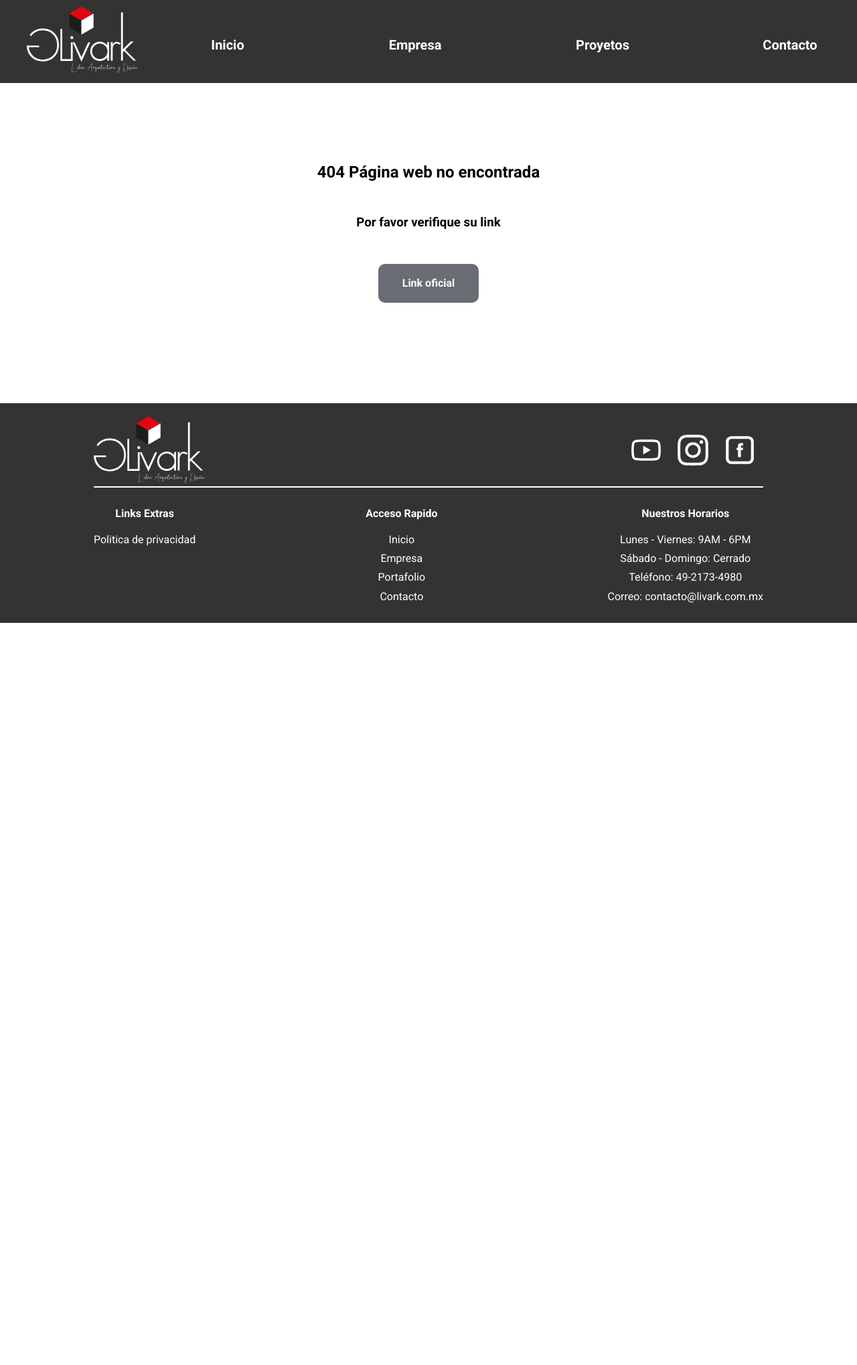
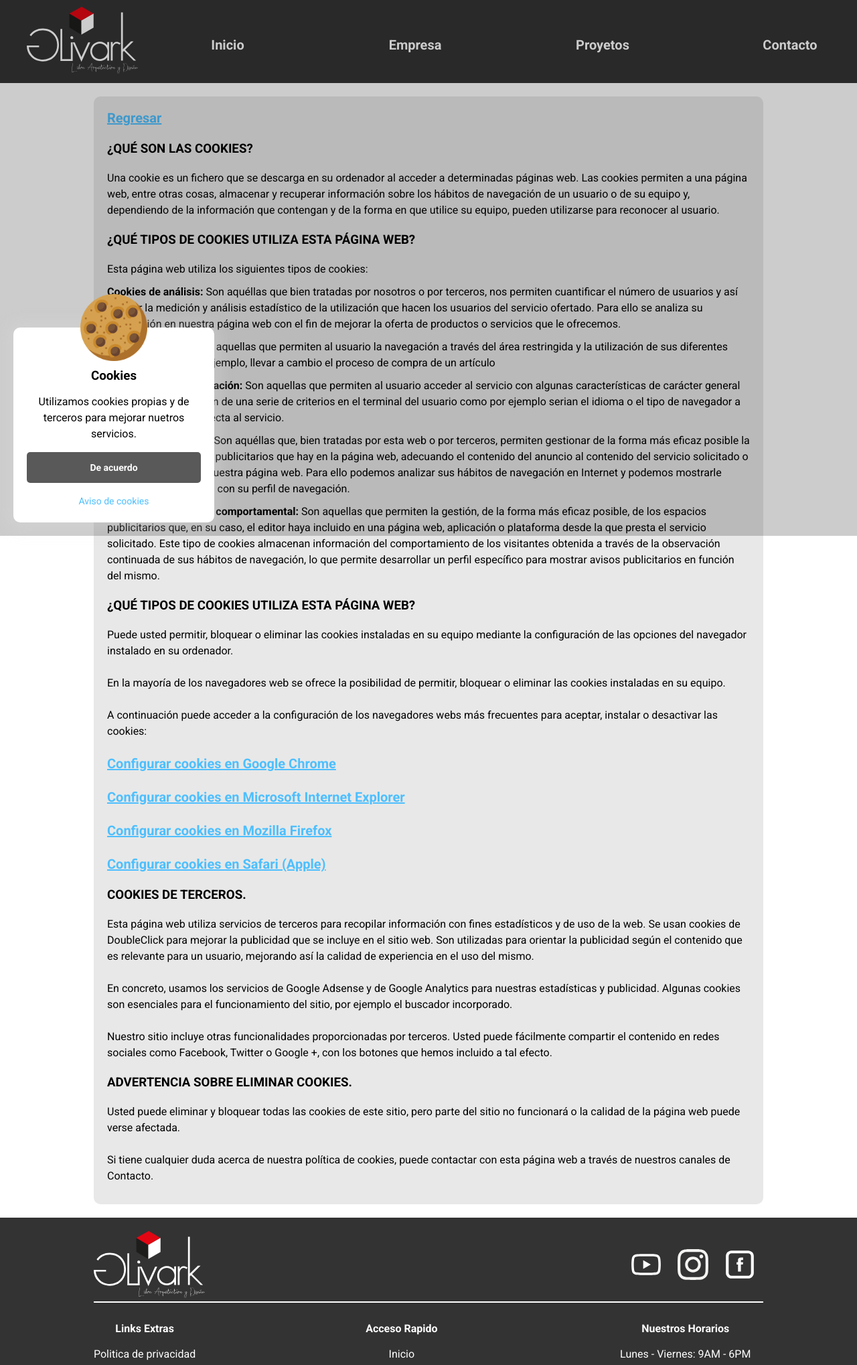
Before and after one commit to khuertar/livark, a PHP site: page /aviso-cookies in a window 1280 px wide. Shown: the top 2038 px of the page at 67% size. Before the commit the page ends 930 px from the top, so only its background shows below. Run offline with PHP 8.4, Linux system fonts and the light colour scheme.

Commit message:
Se agrego modulo cookie

```diff
--- a/view/js/main.js
+++ b/view/js/main.js
@@ -1,6 +1,6 @@
-/*=================================================
-Menu
-=================================================*/
+//* ===============================================
+//* Menu
+//* ===============================================
 const menu = document.querySelector('#menu-icon');
 const itemMenu = document.querySelector('.menu-item');
 
@@ -8,9 +8,9 @@ menu.addEventListener('click', () => {
   itemMenu.classList.toggle('activo');
 });
 
-/*=================================================
-Testimoniales
-=================================================*/
+//* ===============================================
+//* Testimoniales
+//* ===============================================
 $(document).ready(function () {
   $('.owl-carousel').owlCarousel({
     autoplay: true,
@@ -30,3 +30,26 @@ $(document).ready(function () {
     },
   });
 });
+
+//* ===============================================
+//* Aviso cookies
+//* ===============================================
+
+const btnAceptar = document.querySelector('#aceptar');
+const avisoCookies = document.querySelector('#cookie');
+const fondo = document.querySelector('#fondo-cookie');
+
+
+if(!localStorage.getItem('cookies-aceptadas')){
+  avisoCookies.classList.add('activo');
+  fondo.classList.add('activo');
+}
+
+btnAceptar.addEventListener('click',()=>{
+
+  avisoCookies.classList.remove('activo');
+  fondo.classList.remove('activo');
+
+  localStorage.setItem('cookies-aceptadas', true);
+
+});
--- /dev/null
+++ b/view/page/aviso-cookies.php
@@ -0,0 +1,63 @@
+<!--===============================================
+Aviso cookies
+=================================================-->
+<section class="aviso-cookies">
+  <a href="inicio" class="link">Regresar</a>
+
+  <h3 class="titulo">¿QUÉ SON LAS COOKIES?</h3>
+
+  <p class="parrafo">Una cookie es un fichero que se descarga en su ordenador al acceder a determinadas páginas web. Las cookies permiten a una página web, entre otras cosas, almacenar y recuperar información sobre los hábitos de navegación de un usuario o de su equipo y, dependiendo de la información que contengan y de la forma en que utilice su equipo, pueden utilizarse para reconocer al usuario. </p>
+
+  <h3 class="titulo">¿QUÉ TIPOS DE COOKIES UTILIZA ESTA PÁGINA WEB?</h3>
+
+  <p class="parrafo">Esta página web utiliza los siguientes tipos de cookies:</p>
+
+  <p class="parrafo"><b>Cookies de análisis:</b> Son aquéllas que bien tratadas por nosotros o por terceros, nos permiten cuantificar el número de usuarios y así realizar la medición y análisis estadístico de la utilización que hacen los usuarios del servicio ofertado. Para ello se analiza su navegación en nuestra página web con el fin de mejorar la oferta de productos o servicios que le ofrecemos.</p>
+
+  <p class="parrafo"><b>Cookies técnicas:</b> Son aquellas que permiten al usuario la navegación a través del área restringida y la utilización de sus diferentes funciones, como por ejemplo, llevar a cambio el proceso de compra de un artículo</p>
+
+  <p class="parrafo"><b>Cookies de personalización:</b> Son aquellas que permiten al usuario acceder al servicio con algunas características de carácter general predefinidas en función de una serie de criterios en el terminal del usuario como por ejemplo serian el idioma o el tipo de navegador a través del cual se conecta al servicio.</p>
+
+  <p class="parrafo"><b>Cookies publicitarias:</b> Son aquéllas que, bien tratadas por esta web o por terceros, permiten gestionar de la forma más eficaz posible la oferta de los espacios publicitarios que hay en la página web, adecuando el contenido del anuncio al contenido del servicio solicitado o al uso que realice de nuestra página web. Para ello podemos analizar sus hábitos de navegación en Internet y podemos mostrarle publicidad relacionada con su perfil de navegación.</p>
+
+  <p class="parrafo"><b>Cookies de publicidad comportamental:</b> Son aquellas que permiten la gestión, de la forma más eficaz posible, de los espacios publicitarios que, en su caso, el editor haya incluido en una página web, aplicación o plataforma desde la que presta el servicio solicitado. Este tipo de cookies almacenan información del comportamiento de los visitantes obtenida a través de la observación continuada de sus hábitos de navegación, lo que permite desarrollar un perfil específico para mostrar avisos publicitarios en función del mismo.</p>
+
+  <h3 class="titulo">¿QUÉ TIPOS DE COOKIES UTILIZA ESTA PÁGINA WEB?</h3>
+
+  <p class="parrafo">
+    Puede usted permitir, bloquear o eliminar las cookies instaladas en su equipo mediante la configuración de las opciones del navegador instalado en su ordenador.
+    <br><br>
+    En la mayoría de los navegadores web se ofrece la posibilidad de permitir, bloquear o eliminar las cookies instaladas en su equipo.
+    <br><br>
+    A continuación puede acceder a la configuración de los navegadores webs más frecuentes para aceptar, instalar o desactivar las cookies:
+    <br><br>
+
+    <a href="https://support.google.com/chrome/answer/95647?hl=es"class="link">Configurar cookies en Google Chrome</a>
+    <br><br>
+    <a href="https://support.microsoft.com/es-es/windows?ui=es-ES&rs=es-ES&ad=ES"class="link">Configurar cookies en Microsoft Internet Explorer</a>
+    <br><br>
+    <a href="https://support.mozilla.org/es/kb/habilitar-y-deshabilitar-cookies-sitios-web-rastrear-preferencias?redirectlocale=es&redirectslug=habilitar-y-deshabilitar-cookies-que-los-sitios-we"class="link">Configurar cookies en Mozilla Firefox</a>
+    <br><br>
+    <a href="https://support.apple.com/es-es/HT201265"class="link">Configurar cookies en Safari (Apple)</a>
+
+  </p>
+
+  <h3 class="titulo">COOKIES DE TERCEROS.</h3>
+
+  <p class="parrafo">
+    Esta página web utiliza servicios de terceros para recopilar información con fines estadísticos y de uso de la web. Se usan cookies de DoubleClick para mejorar la publicidad que se incluye en el sitio web. Son utilizadas para orientar la publicidad según el contenido que es relevante para un usuario, mejorando así la calidad de experiencia en el uso del mismo.
+    <br><br>
+    En concreto, usamos los servicios de Google Adsense y de Google Analytics para nuestras estadísticas y publicidad. Algunas cookies son esenciales para el funcionamiento del sitio, por ejemplo el buscador incorporado.
+    <br><br>
+    Nuestro sitio incluye otras funcionalidades proporcionadas por terceros. Usted puede fácilmente compartir el contenido en redes sociales como Facebook, Twitter o Google +, con los botones que hemos incluido a tal efecto.
+  </p>
+
+  <h3 class="titulo">ADVERTENCIA SOBRE ELIMINAR COOKIES.</h3>
+
+  <p class="parrafo">
+    Usted puede eliminar y bloquear todas las cookies de este sitio, pero parte del sitio no funcionará o la calidad de la página web puede verse afectada.
+    <br><br>
+    Si tiene cualquier duda acerca de nuestra política de cookies, puede contactar con esta página web a través de nuestros canales de Contacto.
+  </p>
+
+</section>
--- /dev/null
+++ b/view/page/cookie.php
@@ -0,0 +1,14 @@
+<!--===============================================
+Cokie web
+=================================================-->
+<section class="cookie" id="cookie">
+
+  <img src="view/img/cookie.png" alt="Galleta" class="galleta">
+  <h3 class="titulo">Cookies</h3>
+  <p class="parrafo">Utilizamos cookies propias y de terceros para mejorar nuetros servicios.</p>
+  <button class="boton" id="aceptar">De acuerdo</button>
+  <a href="aviso-cookies" class="aviso">Aviso de cookies</a>
+
+</section>
+
+<div class="fondo-cookie" id="fondo-cookie"></div>
--- a/view/plantilla.php
+++ b/view/plantilla.php
@@ -63,7 +63,8 @@
         $_GET["url"] == "systemi" ||
         $_GET["url"] == "system-logistic" ||
         $_GET["url"] == "politicas" ||
-        $_GET["url"] == "contacto"
+        $_GET["url"] == "contacto" ||
+        $_GET["url"] == "aviso-cookies"
       ){
 
         include "page/".$_GET["url"].".php";
@@ -78,6 +79,7 @@
         include "page/inicio.php";
     }
 
+    include 'page/cookie.php';
     include 'page/footer.php';
 
   ?>
--- a/view/sass/_variables.scss
+++ b/view/sass/_variables.scss
@@ -18,3 +18,5 @@ $gris-principal: #333333;
 $blanco: #ffffff;
 $gris-secundario: #6a6d74;
 $gris: #e8e8e8;
+$negro: #000000;
+$azul: #4DBFFF;
--- a/view/sass/main.scss
+++ b/view/sass/main.scss
@@ -930,3 +930,109 @@ footer {
     }
   }
 }
+
+// * ===============================================
+// * COOKIES
+// * ===============================================
+.cookie{
+  display: none;
+  background: $blanco;
+  padding: 20px;
+  width: calc(100% - 40px);
+  max-width: 300px;
+  line-height: 150%;
+  border-radius: 10px;
+  position: fixed;
+  bottom: 20px;
+  left: 20px;
+  z-index: 100;
+  padding-top: 60px;
+  box-shadow: 0px 2px 20px 10px rgb(222, 222, 222,.25);
+  text-align: center;
+  .galleta{
+    max-width: 100px;
+    position: absolute;
+    top: -50px;
+    left: calc(50% - 50px);
+  }
+  .titulo,.parrafo{
+    margin-bottom: 15px;
+  }
+
+  .boton{
+    width: 100%;
+    background: #595959;
+    border: none;
+    color: $blanco;
+    text-align: center;
+    padding: 15px 20px;
+    font-weight: 700;
+    cursor: pointer;
+    transition: .3s ease all;
+    border-radius: 5px;
+    margin-bottom: 15px;
+    font-size: 14px;
+    &:hover{
+      background: $negro;
+    }
+  }
+
+  .aviso{
+    color: $azul;
+    text-decoration:none;
+    font-size: 14px;
+    &:hover{
+      text-decoration: underline;
+    }
+  }
+
+}
+
+.cookie.activo{
+  display: block;
+}
+
+.fondo-cookie{
+  display: none;
+  background: rgba(0,0,0,.20);
+  position: fixed;
+  z-index: 1;
+  width: 100vw;
+  height: 100vh;
+  top: 0;
+  left: 0;
+}
+
+.fondo-cookie.activo{
+  display: block;
+}
+
+// * ===============================================
+// * Pagina Cookies
+// * ===============================================
+.aviso-cookies{
+  background: $gris;
+  border-radius: 10px;
+  margin: auto;
+  margin-top: 20px;
+  margin-bottom: 20px;
+  padding: 20px;
+  width: 95%;
+  line-height: 150%;
+  @include desktop{
+    width: 1000px;
+  }
+  .link{
+    color: $azul;
+    font-size: 20px;
+    font-weight: 700;
+  }
+
+  .titulo{
+    margin: 20px 0;
+  }
+
+  .parrafo{
+    margin: 10px 0;
+  }
+}
```
Also changed, not shown: view/css/main.css, view/img/cookie.png (added), 1 other file.
